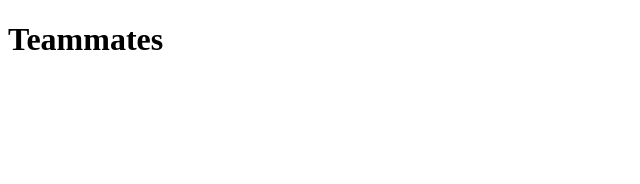
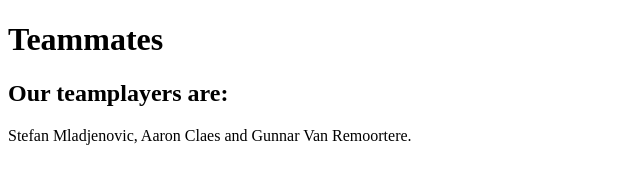
Before and after one commit to VRGunnar/2imd-dev-advanced-lab1, a plain HTML site: page teammates.html in a window 1280 px wide. Shown: the whole page, without its empty margins (0-640 px from the left). Drawn offline with Linux system fonts and the light colour scheme.

Commit message:
Teammates added

```diff
--- a/teammates.html
+++ b/teammates.html
@@ -8,5 +8,7 @@
 </head>
 <body>
     <h1>Teammates</h1>
+    <h2>Our teamplayers are:</h2>
+    <p>Stefan Mladjenovic, Aaron Claes and Gunnar Van Remoortere.</p>
 </body>
 </html>
```
